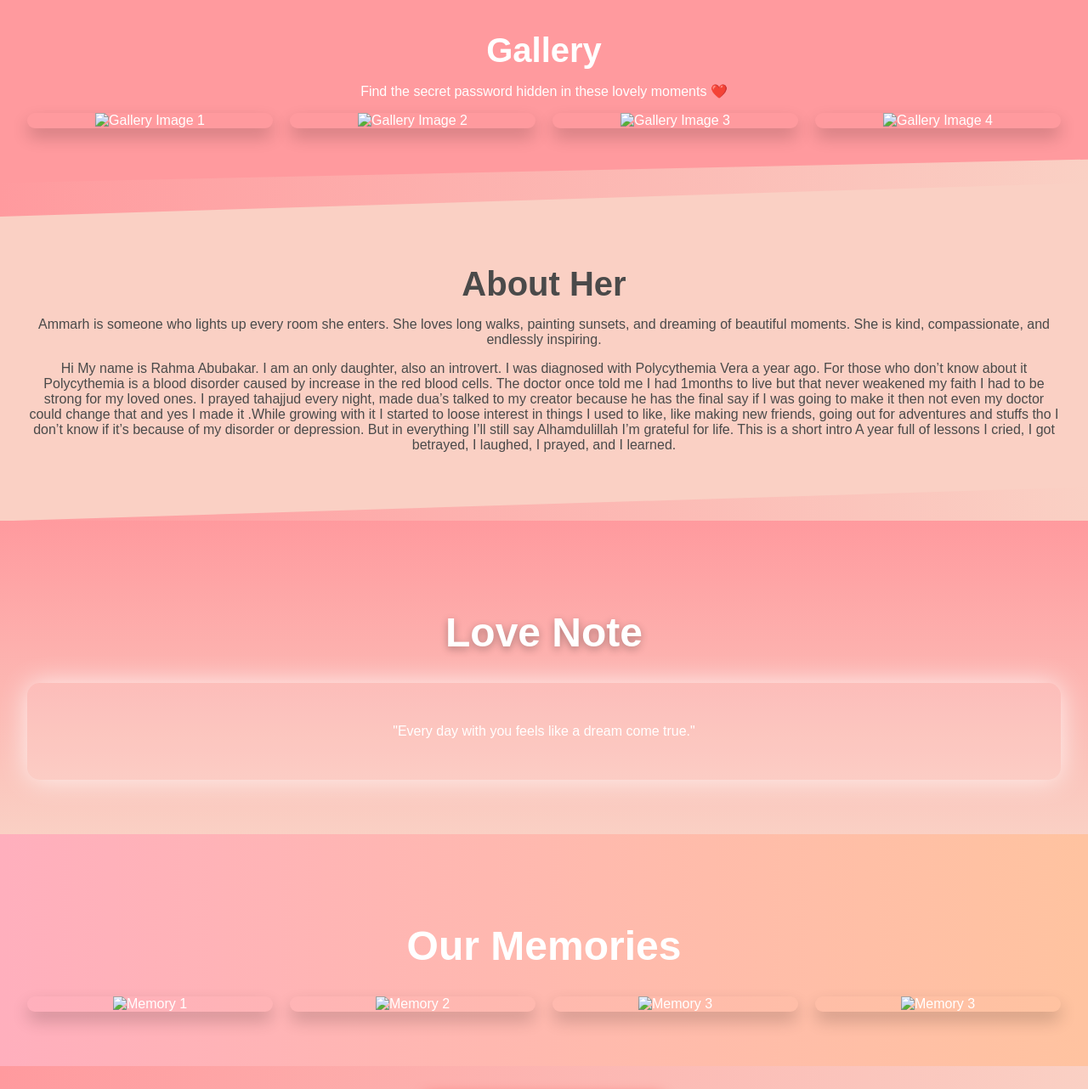
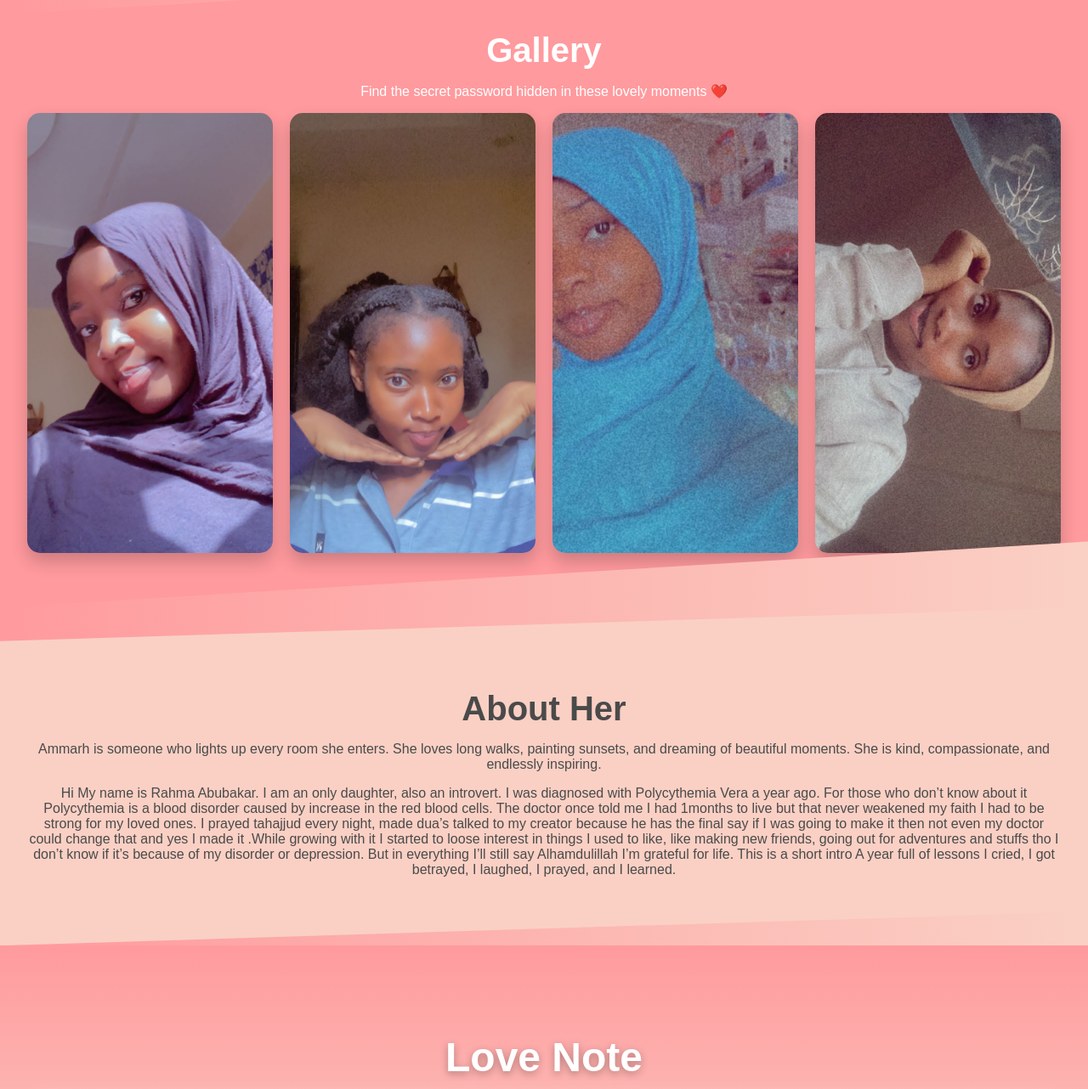
Before and after one commit to JammyVibez/Ammarh-page, a plain HTML site: page index.html in a window 1280 px wide. Shown: the part 860-2142 px from the top of the page at 85% size. Drawn offline with Linux system fonts and the light colour scheme.

Commit message:
Update index.html

```diff
--- a/index.html
+++ b/index.html
@@ -26,21 +26,21 @@
  <section id="hero" class="hero-carousel">
   <div class="carousel-slide">
     <div class="carousel-item active">
-      <img src="img/img9.jpg" alt="Slide 1">
+      <img src="img9.jpg" alt="Slide 1">
       <div class="carousel-text">
         <h1>You are my world</h1>
         <p>Every moment with you is unforgettable.</p>
       </div>
     </div>
     <div class="carousel-item">
-      <img src="img/img10.jpg" alt="Slide 2">
+      <img src="img10.jpg" alt="Slide 2">
       <div class="carousel-text">
         <h1>You make me smile</h1>
         <p>Your laughter is the sweetest melody.</p>
       </div>
     </div>
     <div class="carousel-item">
-      <img src="img/img7.jpg" alt="Slide 3">
+      <img src="img7.jpg" alt="Slide 3">
       <div class="carousel-text">
         <h1>I will always love you</h1>
         <p>Forever and always, you're in my heart.</p>
@@ -59,16 +59,16 @@
     <p>Find the secret password hidden in these lovely moments ❤️</p>
     <div class="gallery-grid">
       <div class="gallery-item" data-letter="L" data-message="Love begins with you.">
-        <img src="img/img1.jpg" alt="Gallery Image 1">
+        <img src="img1.jpg" alt="Gallery Image 1">
       </div>
       <div class="gallery-item" data-letter="O" data-message="Our story is my favorite.">
-        <img src="img/img2.jpg" alt="Gallery Image 2">
+        <img src="img2.jpg" alt="Gallery Image 2">
       </div>
       <div class="gallery-item" data-letter="V" data-message="Very grateful to have you.">
-        <img src="img/img3.jpg" alt="Gallery Image 3">
+        <img src="img3.jpg" alt="Gallery Image 3">
       </div>
       <div class="gallery-item" data-letter="E" data-message="Every moment with you is magical.">
-        <img src="img/img4.jpg" alt="Gallery Image 4">
+        <img src="img4.jpg" alt="Gallery Image 4">
       </div>
     </div>
   </section>
@@ -104,16 +104,16 @@ A year full of lessons I cried, I got betrayed, I laughed, I prayed, and I learn
   <h2>Our Memories</h2>
   <div class="memory-grid">
     <div class="memory-item" data-message="Our first date, the moment I knew you were special.">
-      <img src="img/img9.jpg" alt="Memory 1">
+      <img src="img9.jpg" alt="Memory 1">
     </div>
     <div class="memory-item" data-message="That day we laughed so much, I'll never forget it.">
-      <img src="img/img8.jpg" alt="Memory 2">
+      <img src="img8.jpg" alt="Memory 2">
     </div>
     <div class="memory-item" data-message="Every moment with you is magical.">
-      <img src="img/img.jpg" alt="Memory 3">
+      <img src="img.jpg" alt="Memory 3">
     </div>
     <div class="memory-item" data-message="Every moment with you is magical.">
-      <img src="img/img6.jpg" alt="Memory 3">
+      <img src="img6.jpg" alt="Memory 3">
     </div>
   </div>
 </section>
```
